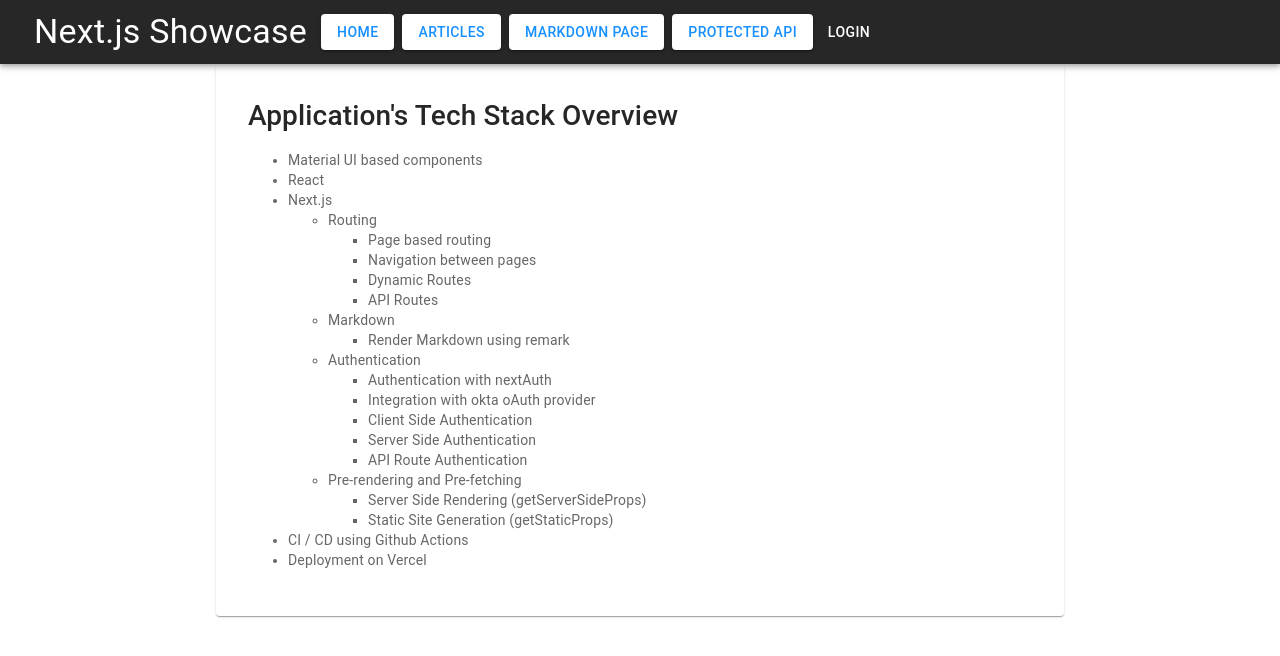
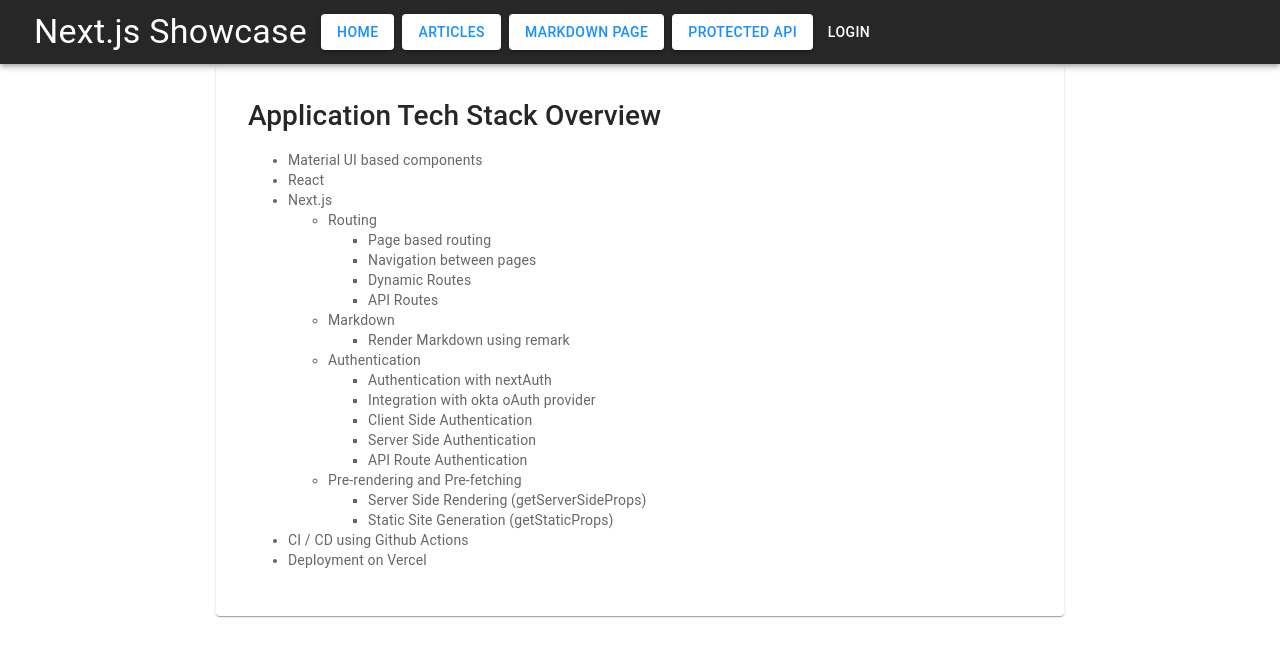
Before and after one commit to malik-harsh-hm/nextjs-sample-app, a Next.js app: page / in a window 1280 px wide. Shown: the top 656 px of the page. Built offline with nearby package versions, Linux system fonts and the light colour scheme; no server answers.

Commit message:
fix build issues

```diff
--- a/src/pages/index.js
+++ b/src/pages/index.js
@@ -4,7 +4,7 @@
 
 
     return (<div>
-        <h1>Application's Tech Stack Overview</h1>
+        <h1>Application Tech Stack Overview</h1>
 
         <ul>
             <li>Material UI based components</li>
```
